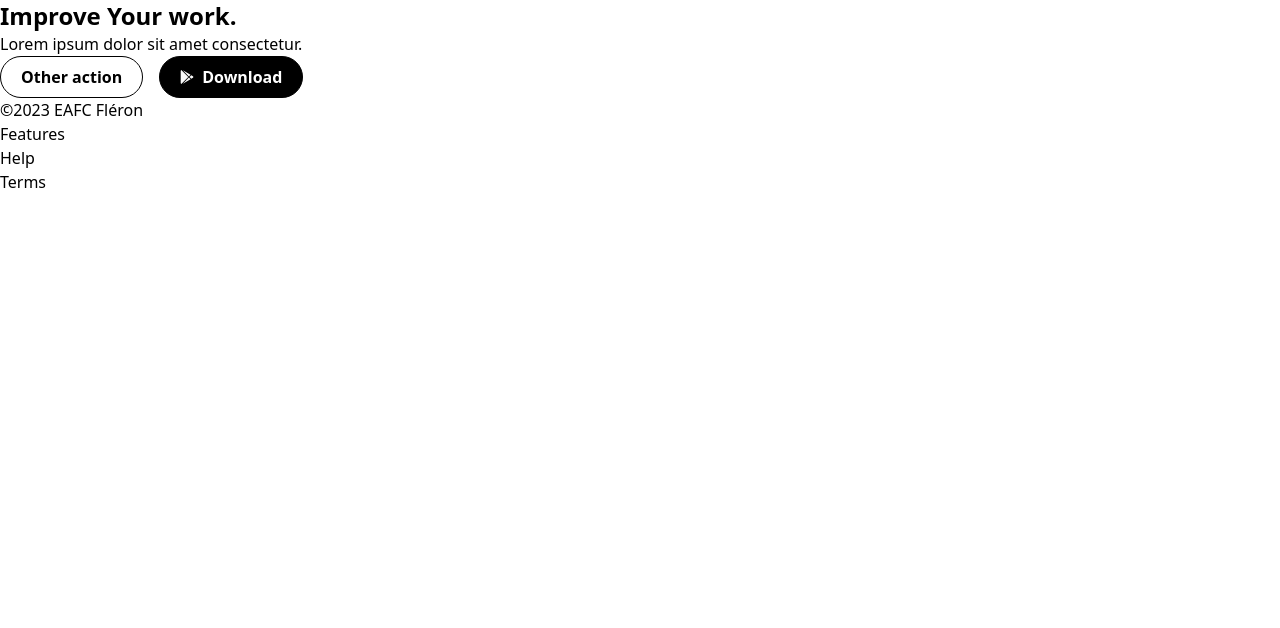
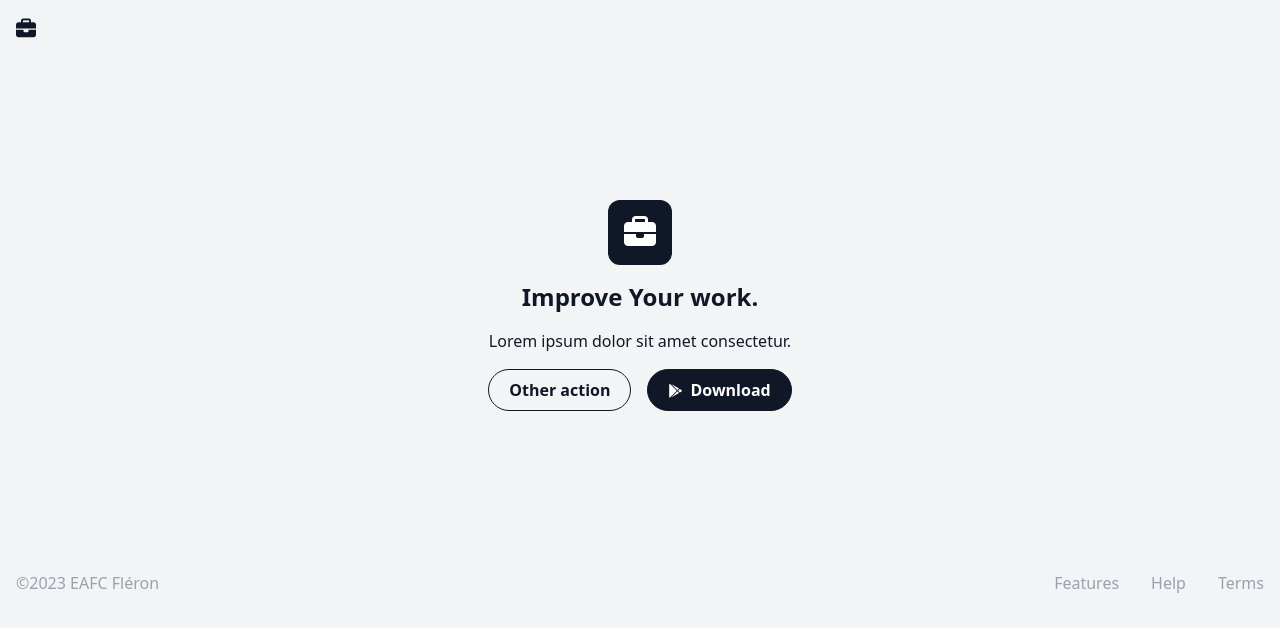
Before and after one commit to Falkort91/VITE_Tailwind, a website built with Vite: page index.html in a window 1280 px wide. Built offline with nearby package versions, Linux system fonts and the light colour scheme.

Commit message:
Version a vérifier

```diff
--- a/index.html
+++ b/index.html
@@ -4,26 +4,28 @@
     <meta charset="UTF-8" />
     <link rel="icon" type="image/svg+xml" href="/vite.svg" />
     <meta name="viewport" content="width=device-width, initial-scale=1.0" />
+    <link rel="stylesheet" href="https://cdnjs.cloudflare.com/ajax/libs/font-awesome/6.7.2/css/all.min.css" integrity="sha512-Evv84Mr4kqVGRNSgIGL/F/aIDqQb7xQ2vcrdIwxfjThSH8CSR7PBEakCr51Ck+w+/U6swU2Im1vVX0SVk9ABhg==" crossorigin="anonymous" referrerpolicy="no-referrer" />
     <title>Vite App</title>
   </head>
-  <body>
+  <body class="text-gray-900 bg-gray-100 m-4">
+
     <header class="container mx-auto">
-      <img src="" alt="">
+      <i class="fa-solid fa-briefcase fa-lg"></i>
     </header>
 
-    <main class="container mx-auto">
-      <img src="" alt="">
+    <main class="container mx-auto text-center space-y-4 py-40">
+      <i class="fa-solid fa-briefcase fa-2xl text-white bg-gray-900 py-8 px-4 rounded-xl"></i>
       <h1 class="font-bold text-2xl">Improve Your work.</h1>
       <p>Lorem ipsum dolor sit amet consectetur.</p>
-      <div class="flex flex-row gap-4">
+      <div class="flex flex-row gap-4 justify-center">
         <a href="#" class="button">Other action</a>
-        <a href="#" class="button bg-black text-white flex flex-row gap-2 items-center"><svg xmlns="http://www.w3.org/2000/svg" height="14" width="14" viewBox="0 0 512 512"><!--!Font Awesome Free 6.7.2 by @fontawesome - https://fontawesome.com License - https://fontawesome.com/license/free Copyright 2025 Fonticons, Inc.--><path fill="#fafafa" d="M325.3 234.3L104.6 13l280.8 161.2-60.1 60.1zM47 0C34 6.8 25.3 19.2 25.3 35.3v441.3c0 16.1 8.7 28.5 21.7 35.3l256.6-256L47 0zm425.2 225.6l-58.9-34.1-65.7 64.5 65.7 64.5 60.1-34.1c18-14.3 18-46.5-1.2-60.8zM104.6 499l280.8-161.2-60.1-60.1L104.6 499z"/></svg>Download</a>
+        <a href="#" class="button bg-gray-900 text-white flex flex-row gap-2 items-center"><i class="fa-brands fa-google-play fa-sm" style="color: #ffffff;"></i></svg>Download</a>
       </div>
     </main>
 
-    <footer class="container mx-auto">
+    <footer class="container mx-auto text-gray-400 flex flex-row justify-between">
       <p>©2023 EAFC Fléron</p>
-      <ul>
+      <ul class="flex flex-row gap-8">
         <li><a href="#">Features</a></li>
         <li><a href="#">Help</a></li>
         <li><a href="#">Terms</a></li>
--- a/src/css/components.css
+++ b/src/css/components.css
@@ -1,3 +1,3 @@
 .button{
-    @apply border border-black rounded-3xl px-5 py-2 font-semibold ;
+    @apply border border-gray-900 rounded-3xl px-5 py-2 font-semibold ;
 }
```
